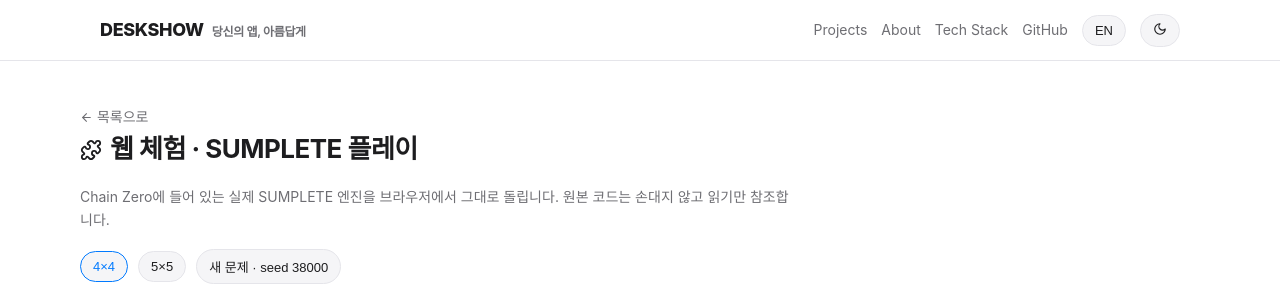
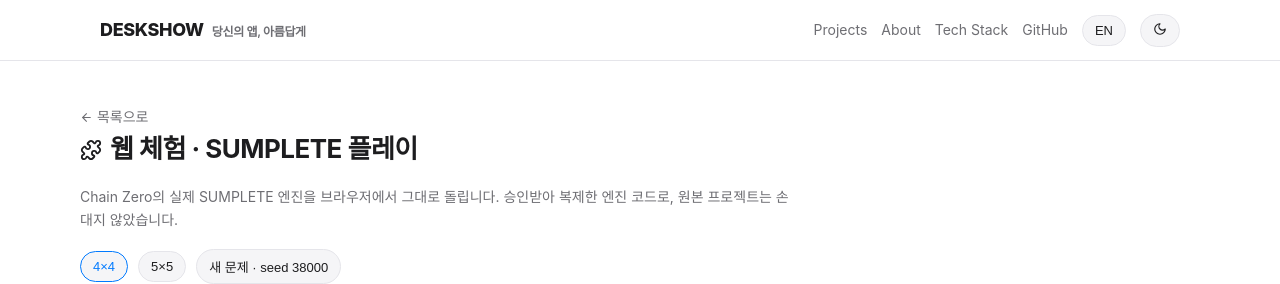
Before and after one commit to jjs111190/deskshow, a React (Vite) app: page /#/demo/chain-zero in a window 1280 px wide. Shown: the top 284 px of the page. Built offline with nearby package versions, Linux system fonts and the light colour scheme.

Commit message:
Demo copy accuracy + ledger

```diff
--- a/src/pages/Demo.tsx
+++ b/src/pages/Demo.tsx
@@ -104,8 +104,8 @@ export function Demo() {
         <>
           <p className="prose muted">
             {lang === 'ko'
-              ? 'Chain Zero에 들어 있는 실제 SUMPLETE 엔진을 브라우저에서 그대로 돌립니다. 원본 코드는 손대지 않고 읽기만 참조합니다.'
-              : 'Runs the real SUMPLETE engine from Chain Zero in your browser. The original code is only read, never modified.'}
+              ? 'Chain Zero의 실제 SUMPLETE 엔진을 브라우저에서 그대로 돌립니다. 승인받아 복제한 엔진 코드로, 원본 프로젝트는 손대지 않았습니다.'
+              : 'Runs the real SUMPLETE engine from Chain Zero in your browser — vendored with approval; the original project is untouched.'}
           </p>
           <ChainZeroDemo />
         </>
```
